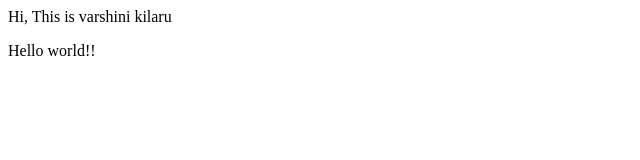
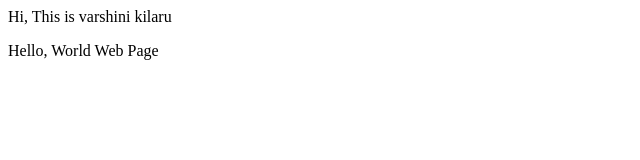
Before and after one commit to VarshiniKilaru09/varshini, a plain HTML site: page index.html in a window 1280 px wide. Shown: the full height of the page, 0-640 px from the left. Drawn offline with Linux system fonts and the light colour scheme.

Commit message:
index.html

```diff
--- a/index.html
+++ b/index.html
@@ -1,6 +1,6 @@
 <html>
     <body>
         <p> Hi, This is varshini kilaru</p>
-        <p> Hello world!!</p>
+        <p> Hello, World Web Page</p>
     </body>
 </html>
```
